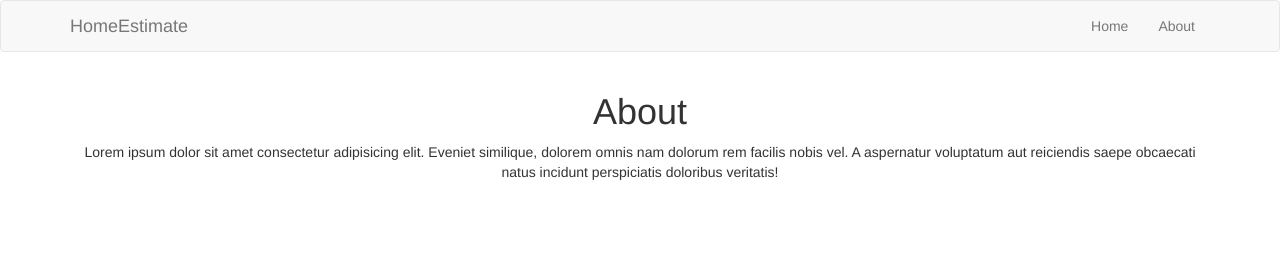
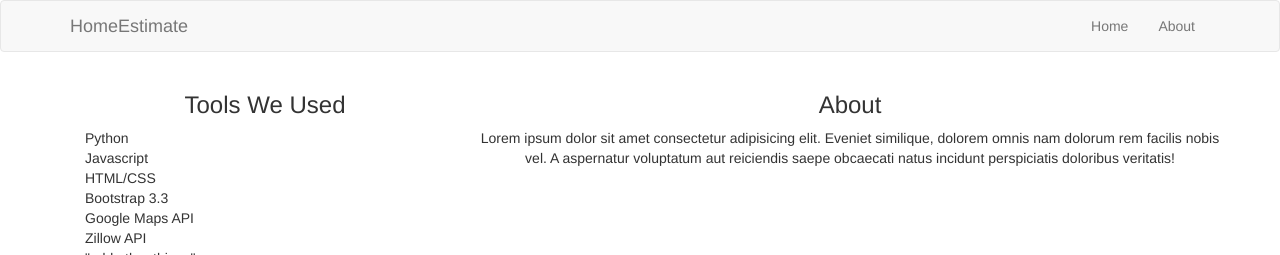
Before and after one commit to huiyuandiknow/Home_Data_App, a Flask app: page /about in a window 1280 px wide. Shown: the top 255 px of the page. Run offline with Flask 2, Linux system fonts and the light colour scheme; some libraries are stand-ins or nearby versions.

Commit message:
Added images and info to about page

```diff
--- a/templates/about.html
+++ b/templates/about.html
@@ -1,8 +1,50 @@
 {% extends 'layout.html' %}}
 
 {% block body %}
- <div class="about text-center">
-     <h1>About</h1>
+<div class="container">
+<div class="row">
+<div class="tools col-xs-4 col-md-4">
+    <h3 class="text-center">Tools We Used</h3>
+    <ul class="list-unstyled">
+        <li>Python</li>
+        <li>Javascript</li>
+        <li>HTML/CSS</li>
+        <li>Bootstrap 3.3</li>
+        <li>Google Maps API</li>
+        <li>Zillow API</li>
+        <li>"add other things"</li>
+    </ul>
+</div>
+ <div class="about col-xs-8 col-md-8 text-center">
+     <h3>About</h3>
      <p>Lorem ipsum dolor sit amet consectetur adipisicing elit. Eveniet similique, dolorem omnis nam dolorum rem facilis nobis vel. A aspernatur voluptatum aut reiciendis saepe obcaecati natus incidunt perspiciatis doloribus veritatis!</p>
  </div>
+</div>
+</div>
+
+<div class="container">
+    <div class="row">
+        <div class="col-xs-3 col-md-3">
+            <a href="https://github.com/huiyuandiknow" target="_blank">
+            <img src="https://avatars3.githubusercontent.com/u/13004262?s=460&v=4" class="img-responsive img-rounded" alt="Hui-yu (Laura) Yang"/></a>
+            <h3 class="text-center">Hui-yu (Laura) Yang</h3>
+        </div>
+        <div class="col-xs-3 col-md-3">
+            <a href="https://github.com/mikleg" target="_blank">
+            <img src="https://avatars0.githubusercontent.com/u/16841976?s=460&v=4" class="img-responsive img-rounded" alt="Mikhail Gorbunov"/></a>
+            <h3 class="text-center">Mikhail Gorbunov</h3>
+        </div>
+        <div class="col-xs-3 col-md-3">
+            <a href="https://github.com/jak-ashuraliev" target="_blank">
+            <img src="https://avatars0.githubusercontent.com/u/26147765?s=460&v=4" class="img-responsive img-rounded" alt="Jak Ashuraliev"/> </a>
+            <h3 class="text-center">Jak Ashuraliev</h3>
+        </div>
+        <div class="col-xs-3 col-md-3">
+            <a href="https://github.com/KristyStien" target="_blank">
+            <img src="https://avatars2.githubusercontent.com/u/30839938?s=460&v=4" class="img-responsive img-rounded" alt="Kristy Stienstra"/> </a>
+            <h3 class="text-center">Kristy Stienstra</h3>
+        </div>
+    </div>
+</div>
+
 {% endblock %}
```
